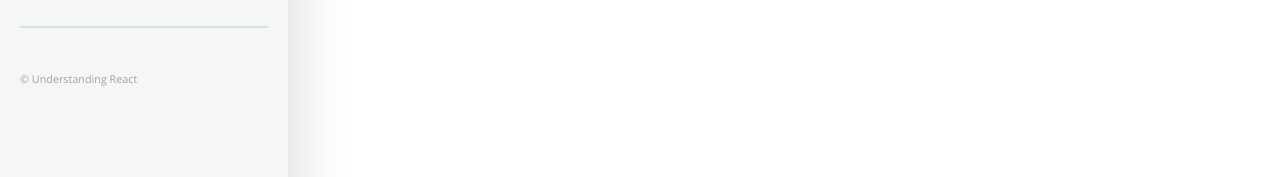
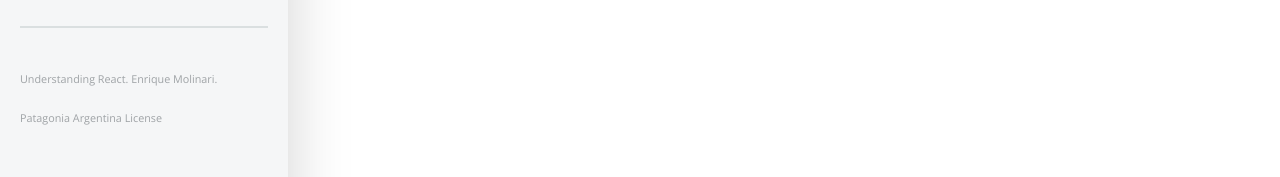
Before and after one commit to juanelambrecht/tp-final-cassandra-frontend, a React (Create React App) app: page /posts/1 in a window 1280 px wide. Shown: the part 422-599 px from the top of the page. Built offline with nearby package versions, Linux system fonts and the light colour scheme; no server answers.

Commit message:
renamoing component and fixing some language issues

```diff
--- a/src/Footer.js
+++ /dev/null
@@ -1,7 +0,0 @@
-export default function Footer() {
-  return (
-    <footer id="footer">
-      <p className="copyright">&copy; Understanding React</p>
-    </footer>
-  );
-}
--- a/src/Layout.js
+++ b/src/Layout.js
@@ -1,6 +1,4 @@
 import { useState } from "react";
-import Contact from "./Contact";
-import Footer from "./Footer";
 
 export default function Layout(props) {
   const [showMenu, setShowMenu] = useState(true);
--- a/src/LeftPanel.js
+++ b/src/LeftPanel.js
@@ -1,7 +1,7 @@
 import Menu from "./Menu";
 import SearchBox from "./SearchBox";
 import Contact from "./Contact";
-import Footer from "./Footer";
+import License from "./License";
 
 export default function LeftPanel(props) {
   return (
@@ -9,7 +9,7 @@ export default function LeftPanel(props) {
       <SearchBox apiUrl={props.apiUrl} handleSearch={props.handleSearch} />
       <Menu apiUrl={props.apiUrl} />
       <Contact />
-      <Footer />
+      <License />
     </div>
   );
 }
--- /dev/null
+++ b/src/License.js
@@ -0,0 +1,8 @@
+export default function License() {
+  return (
+    <footer id="footer">
+      <p className="copyright">Understanding React. Enrique Molinari.</p>
+      <p className="copyright">Patagonia Argentina License</p>
+    </footer>
+  );
+}
--- a/src/Posts.js
+++ b/src/Posts.js
@@ -28,7 +28,7 @@ export default function Posts(props) {
           </header>
           <h3>{post.resume}</h3>
           <p>{post.text}</p>
-          <h4>Links Relacionados</h4>
+          <h4>Related Links</h4>
           <ul className="alt">
             {post.relatedlinks.map((link, index) => (
               <li key={index}>{link}</li>
@@ -40,7 +40,7 @@ export default function Posts(props) {
               <li key={index}>{tag}</li>
             ))}
           </ul>
-          <h4>Autor</h4>
+          <h4>Author</h4>
           <p>{post.author}</p>
         </section>
       ))}
```
